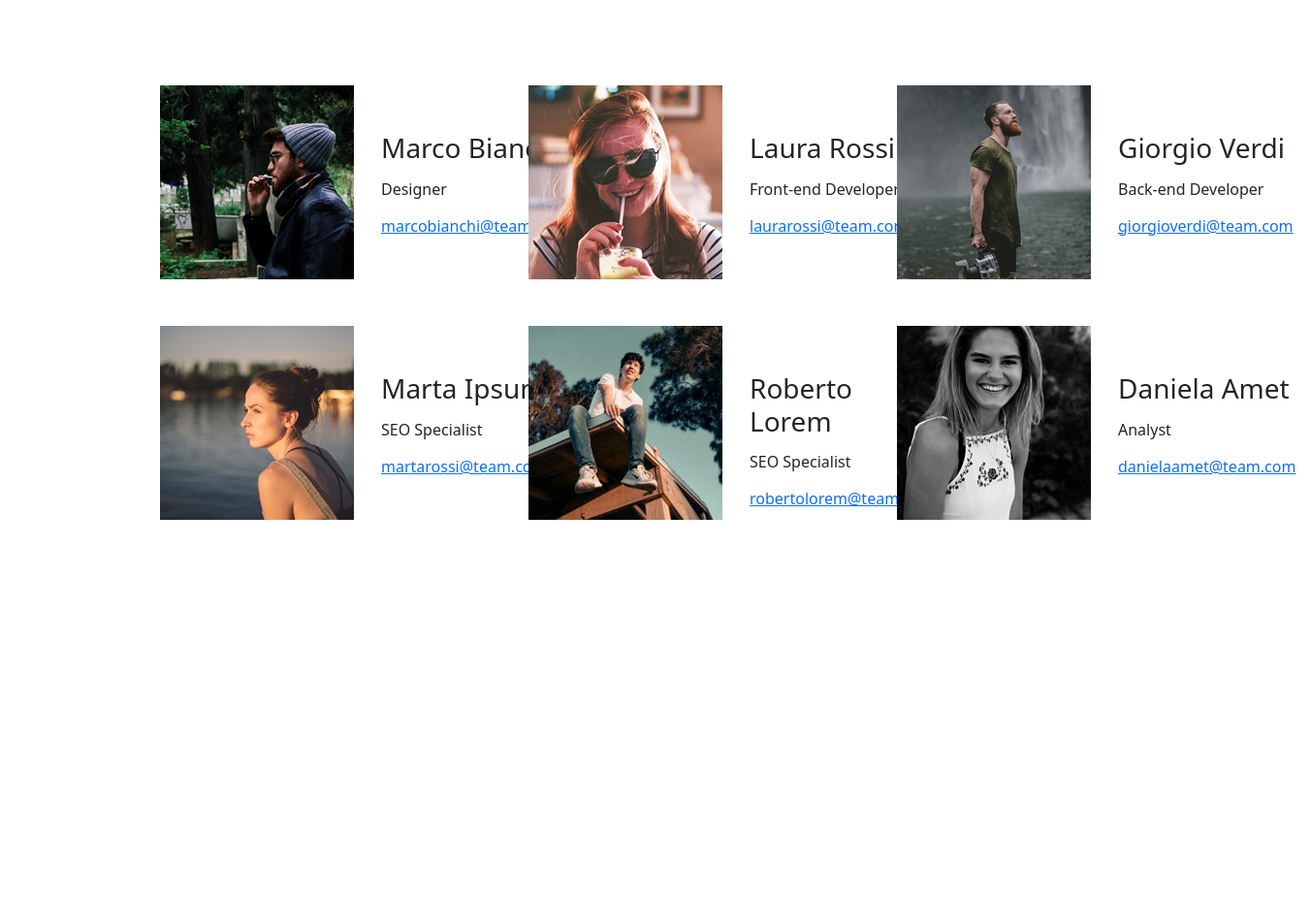
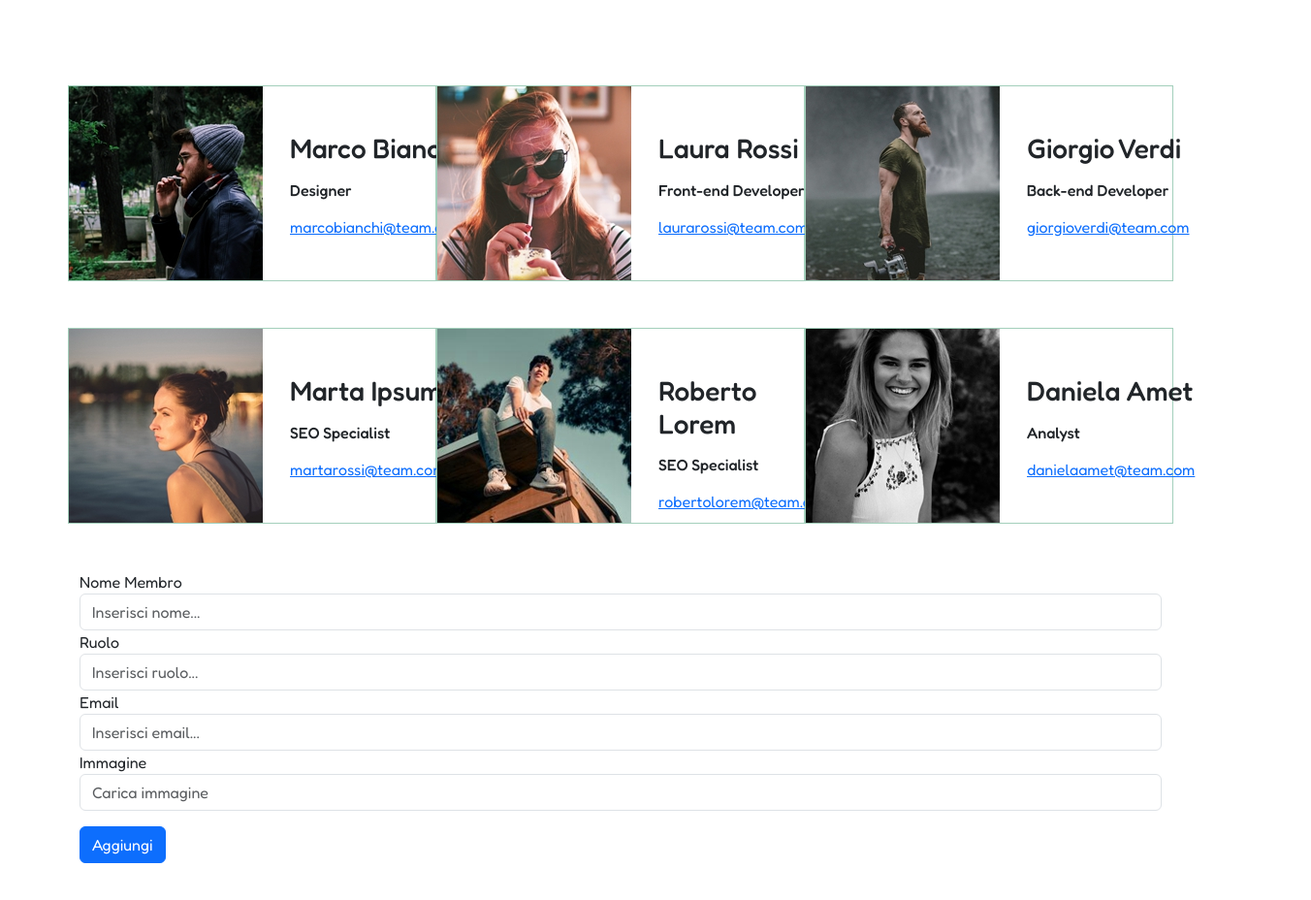
Before and after one commit to Stefanospedicato/js-our-team, a plain HTML site: page index.html in a window 1280 px wide. Shown: the part 200-1128 px from the top of the page at 97% size, 1352 px wide, since content can reach past the window. Before the commit the page ends 800 px from the top, so only its background shows below. Drawn offline with nearby package versions, Linux system fonts and the light colour scheme.

Commit message:
feat: add form add font-family

```diff
--- a/index.html
+++ b/index.html
@@ -6,6 +6,12 @@
   <!-- BOOTSTRAP -->
   <link href="https://cdn.jsdelivr.net/npm/bootstrap@5.3.3/dist/css/bootstrap.min.css" rel="stylesheet" integrity="sha384-QWTKZyjpPEjISv5WaRU9OFeRpok6YctnYmDr5pNlyT2bRjXh0JMhjY6hW+ALEwIH" crossorigin="anonymous">
   <!-- BOOTSTRAP -->
+
+  <!-- FREDOKA -->
+  <link rel="preconnect" href="https://fonts.googleapis.com">
+  <link rel="preconnect" href="https://fonts.gstatic.com" crossorigin>
+  <link href="https://fonts.googleapis.com/css2?family=Fredoka:wght@300..700&family=Open+Sans:ital,wght@0,300..800;1,300..800&display=swap" rel="stylesheet">
+  <!-- FREDOKA -->
 
   <link rel="stylesheet" href="style.css">
 
@@ -24,15 +30,35 @@
 
   </header>
 
-  <main>
+  <main class="container">
 
-    <div class="container">
+    <div>
       <section id="cards">
         <div class="row justify-content-center">
-
         </div>
       </section>
     </div>
+
+    <form class="my-5" action="#">
+      <div class="form-group">
+        <label for="name">Nome Membro</label>
+        <input class="form-control col-8" id="name" type="text" placeholder="Inserisci nome..." required>
+      </div>
+      <div class="form-group">
+        <label for="role">Ruolo</label>
+        <input class="form-control col-8" id="role" type="text" placeholder="Inserisci ruolo..." required>
+      </div>
+      <div class="form-group">
+        <label for="email">Email</label>
+        <input class="form-control col-8" id="email" type="email" placeholder="Inserisci email..." required>
+      </div>
+      <div class="form-group">
+        <label for="img">Immagine</label>
+        <input class="form-control col-8" id="img" type="text" placeholder="Carica immagine" required>
+      </div>
+      <button type="submit" class="btn btn-primary my-3">Aggiungi</button>
+    </form>
+
 
   </main>
 
--- a/script.js
+++ b/script.js
@@ -41,7 +41,7 @@ const teamMembers = [
 function creazioneCarta(member){
   const {name , role , email ,img} = member;
   const carta = `
-  <div class="col-3 mt-5 offset-1 d-flex">
+  <div class="col-4 mt-5 d-flex border border-success-subtle">
       <div id="image-box">
           <img class="" src="${img}" alt="{${name}}">
       </div>
--- a/style.css
+++ b/style.css
@@ -2,3 +2,7 @@ img{
   position: relative;
   left: -12px;
 }
+
+body{
+  font-family: 'Fredoka';
+}
```
